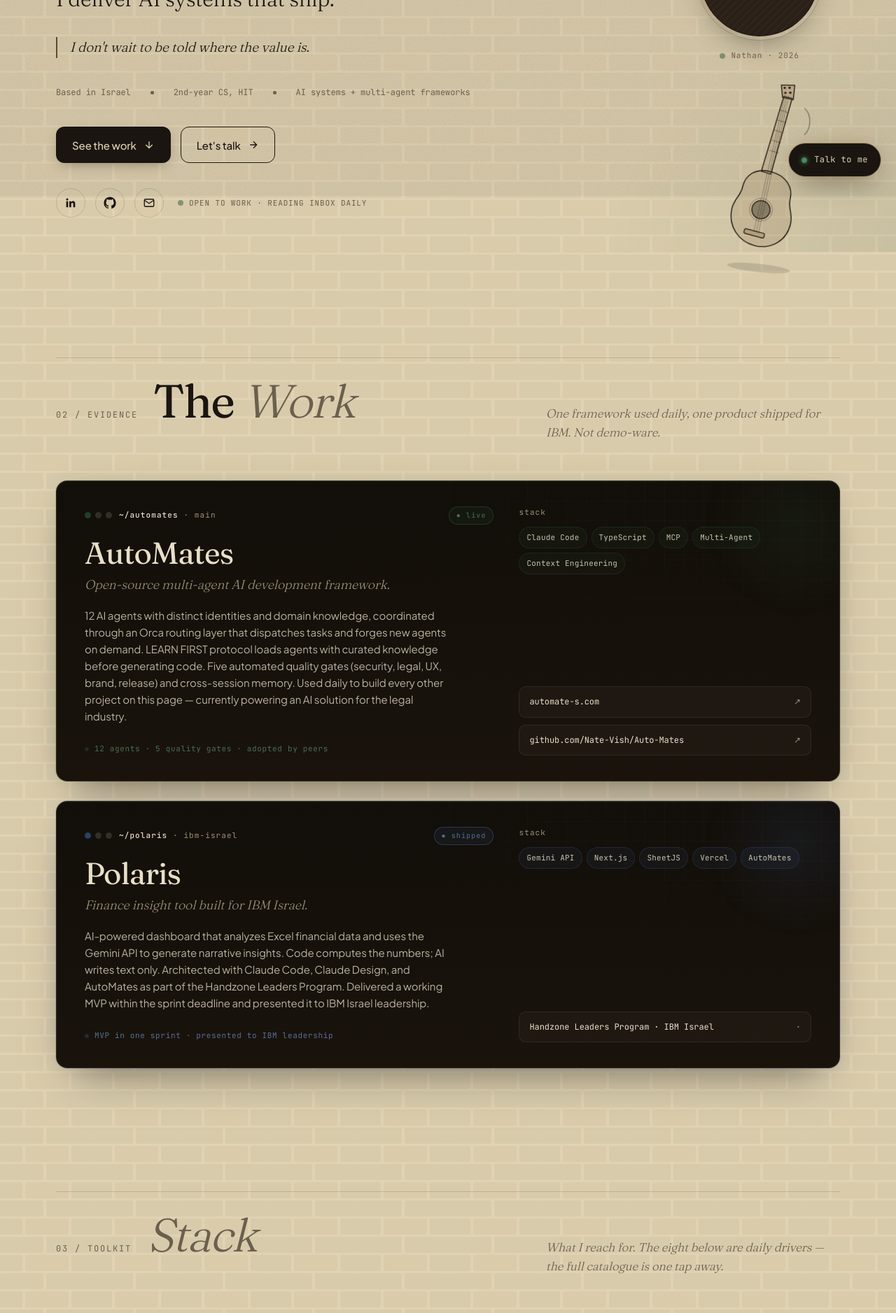
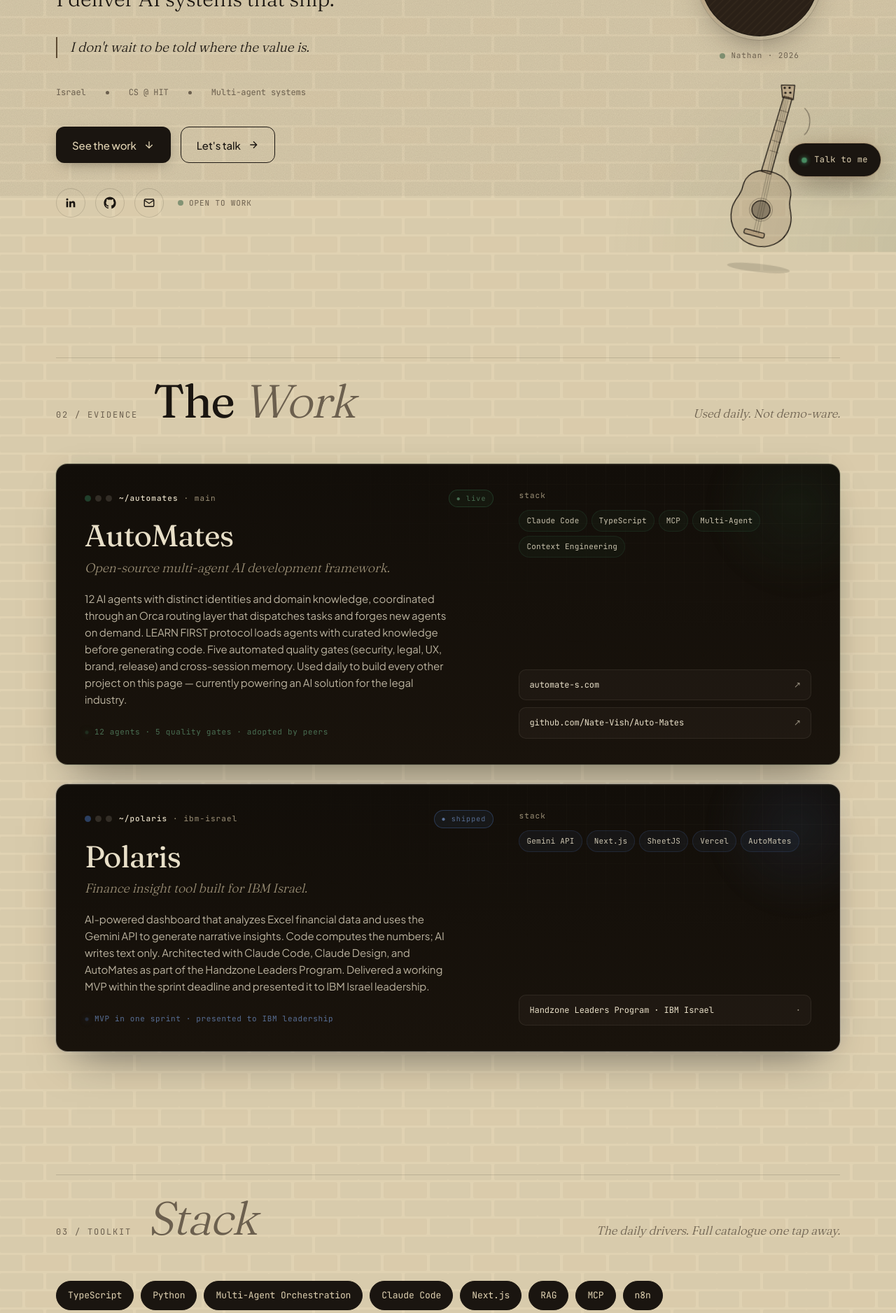
Before and after one commit to Nate-Vish/tailornate, a Next.js app: page / in a window 1280 px wide. Shown: the part 520-2397 px from the top of the page at 70% size. Built offline with nearby package versions, Linux system fonts and the light colour scheme.

Commit message:
Tighten copy across sections

```diff
--- a/components/sections/About.tsx
+++ b/components/sections/About.tsx
@@ -1,4 +1,4 @@
-import { aboutParagraphs, principles, profile } from "@/content/profile"
+import { aboutParagraphs, principles } from "@/content/profile"
 
 export default function About() {
   return (
@@ -17,10 +17,7 @@
               <p key={i}>{p}</p>
             ))}
             <p style={{ fontSize: "17px", color: "var(--mut)", fontStyle: "italic" }}>
-              {profile.languages.join(" · ")}
-            </p>
-            <p style={{ fontSize: "17px", color: "var(--mut)", fontStyle: "italic" }}>
-              Off the clock: salsa, guitar, skiing — and good coffee.
+              Hebrew · English · Russian — off the clock: salsa, guitar, skiing, good coffee.
             </p>
           </div>
           <div className="method">
--- a/components/sections/Community.tsx
+++ b/components/sections/Community.tsx
@@ -7,10 +7,7 @@
           <h2 id="room-heading" className="sec-ti">
             In the <em>room</em>
           </h2>
-          <p className="sec-lead">
-            Not a lurker — plugged into Israel&apos;s GenAI scene, learning and shipping in the
-            same breath.
-          </p>
+          <p className="sec-lead">Plugged into Israel&apos;s GenAI scene.</p>
         </div>
 
         <div className="room-grid">
@@ -36,17 +33,11 @@
           </div>
           <div className="room">
             <h5>Build in public</h5>
-            <p>
-              LinkedIn posts and GitHub commits document real projects. Not theory, not
-              think-pieces — shipped work with receipts.
-            </p>
+            <p>LinkedIn posts and GitHub commits — shipped work with receipts.</p>
           </div>
           <div className="room">
             <h5>Peer reviews</h5>
-            <p>
-              Delivered structured product reviews for peers using AutoMates — security, UX,
-              market fit. Same rigour I use on my own.
-            </p>
+            <p>Structured product reviews for peers — security, UX, market fit.</p>
           </div>
         </div>
       </div>
--- a/components/sections/Experience.tsx
+++ b/components/sections/Experience.tsx
@@ -9,9 +9,7 @@
           <h2 id="service-heading" className="sec-ti">
             Under <em>pressure</em>
           </h2>
-          <p className="sec-lead">
-            Intelligence work is data work — real-time, high-stakes, no second drafts.
-          </p>
+          <p className="sec-lead">Data work — real-time, high-stakes.</p>
         </div>
 
         <div className="xp-list">
--- a/components/sections/Hero.tsx
+++ b/components/sections/Hero.tsx
@@ -7,7 +7,7 @@
       <div className="wrap">
         <div className="hero-text">
           <div className="eyebrow in d1">
-            {profile.name} <span style={{ margin: "0 10px" }}>—</span> CS · HIT · Class of 2027
+            {profile.name} <span style={{ margin: "0 10px" }}>—</span> AI Engineer
           </div>
 
           <h1 id="hero-title" className="in d2">
@@ -21,11 +21,11 @@
           <p className="thesis in d4">{profile.thesis}</p>
 
           <div className="hero-meta in d4">
-            <span>Based in {profile.location}</span>
+            <span>{profile.location}</span>
             <span className="dot" aria-hidden="true" />
-            <span>2nd-year CS, HIT</span>
+            <span>CS @ HIT</span>
             <span className="dot" aria-hidden="true" />
-            <span>AI systems + multi-agent frameworks</span>
+            <span>Multi-agent systems</span>
           </div>
 
           <div className="ctas in d5">
@@ -74,7 +74,7 @@
             </a>
             <span className="avail">
               <span className="pulse" aria-hidden="true" />
-              Open to work · reading inbox daily
+              Open to work
             </span>
           </div>
         </div>
--- a/components/sections/Projects.tsx
+++ b/components/sections/Projects.tsx
@@ -9,9 +9,7 @@
           <h2 id="work-heading" className="sec-ti">
             The <em>Work</em>
           </h2>
-          <p className="sec-lead">
-            One framework used daily, one product shipped for IBM. Not demo-ware.
-          </p>
+          <p className="sec-lead">Used daily. Not demo-ware.</p>
         </div>
 
         <div className="projects">
--- a/components/sections/Stack.tsx
+++ b/components/sections/Stack.tsx
@@ -14,10 +14,7 @@
           <h2 id="stack-heading" className="sec-ti">
             <em>Stack</em>
           </h2>
-          <p className="sec-lead">
-            What I reach for. The eight below are daily drivers — the full catalogue is one tap
-            away.
-          </p>
+          <p className="sec-lead">The daily drivers. Full catalogue one tap away.</p>
         </div>
 
         <div className="pills">
```
